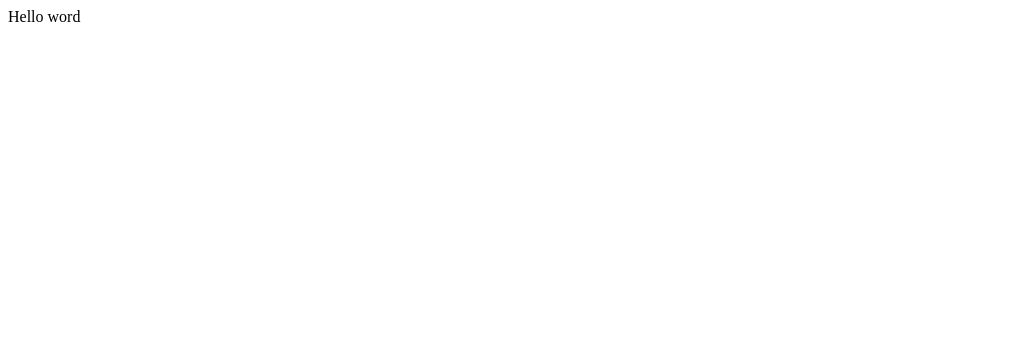
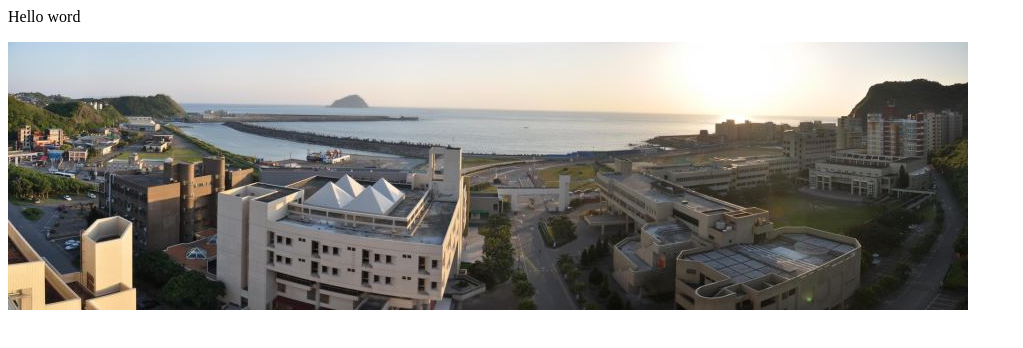
Before and after one commit to FountainBule/Gin.github.io, a plain HTML site: page index.html in a window 1280 px wide. Shown: the whole page, without its empty margins (0-1023 px from the left). Drawn offline with Linux system fonts and the light colour scheme.

Commit message:
Update index.html

```diff
--- a/index.html
+++ b/index.html
@@ -2,6 +2,6 @@
 <body>
 
 <p>Hello word</p>
-
+<img src="NTOU.jpg"  />
 </body>
 </html>
```
